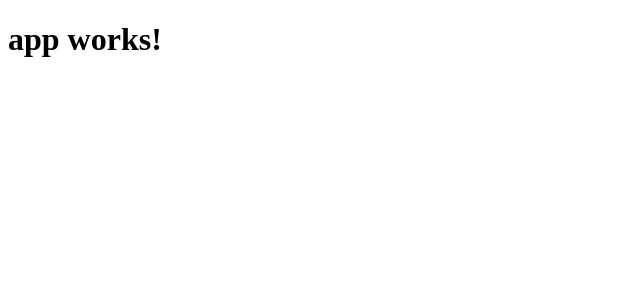
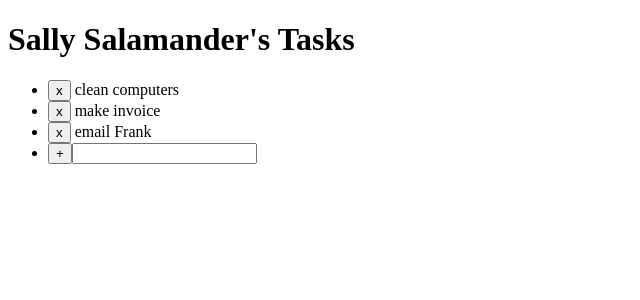
Before and after one commit to MarkRyanDev/school-web3-final, an Angular app: page / in a window 1280 px wide. Shown: the top 300 px of the page, without its empty margins (0-640 px from the left). Built offline with nearby package versions, Linux system fonts and the light colour scheme.

Commit message:
added simple list (frontend only)

```diff
--- a/src/app/app.component.html
+++ b/src/app/app.component.html
@@ -1,3 +1,13 @@
 <h1>
-  {{title}}
+  {{name}}'s Tasks
 </h1>
+<ul>
+  <li *ngFor="let task of tasks">
+    <button (click)="remove(task)">x</button>
+    {{task.text}}
+  </li>
+  <li>
+    <button (click)="add(newTask.value); newTask.value = ''">+</button>
+    <input #newTask type="text" (keyup.enter)="add(newTask.value); newTask.value = ''"/>
+  </li>
+</ul>
--- a/src/app/app.component.ts
+++ b/src/app/app.component.ts
@@ -6,5 +6,16 @@ import { Component } from '@angular/core';
   styleUrls: ['./app.component.css']
 })
 export class AppComponent {
-  title = 'app works!';
+  name = "Sally Salamander"
+  tasks = [
+    {text:"clean computers", done:false},
+    {text:"make invoice", done:false},
+    {text:"email Frank", done:false},
+  ]
+  remove(taskToRemove){
+    this.tasks = this.tasks.filter(task => task != taskToRemove);
+  }
+  add(taskToAdd){
+    this.tasks = [...this.tasks, {text:taskToAdd, done:false}];
+  }
 }
```
